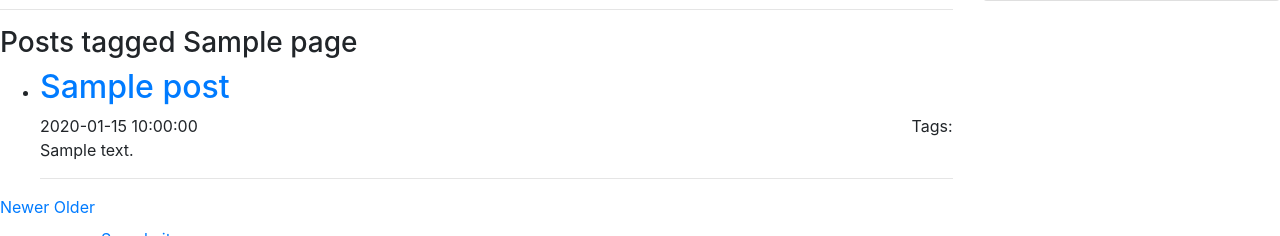
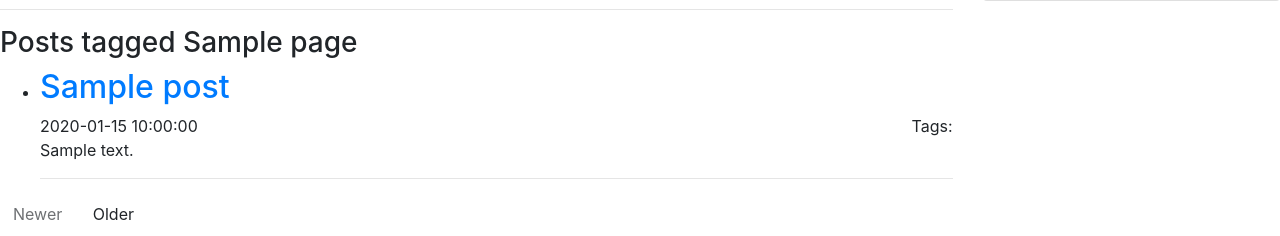
Before and after one commit to giacomocaironi/giacomocaironi.github.io, a Python web app: template templates/tag.html in a window 1280 px wide. Shown: the part 121-357 px from the top of the page. Run offline with Jinja, Linux system fonts and the light colour scheme; the template is opened without the code that fills it: most values are stand-ins (such as "Sample title", 1, 10 or a date in 2020); some libraries are stand-ins or nearby versions.

Commit message:
Better pagination buttons

```diff
--- /dev/null
+++ b/templates/pagination.html
@@ -0,0 +1,12 @@
+<div id='blog-pagination'>
+  {% if page.paginator.previous_page_url %}
+    <a class='btn button-dark' href="{{ page.paginator.previous_page_url }}">Newer</a>
+  {% else %}
+    <a class='btn button-dark disabled' href="">Newer</a>
+  {% endif %}
+  {% if page.paginator.next_page_url %}
+    <a class='btn button-dark' href="{{ page.paginator.next_page_url }}">Older</a>
+  {% else %}
+    <a class='btn button-dark disabled' href="">Older</a>
+  {% endif %}
+</div>
--- a/templates/tag.html
+++ b/templates/tag.html
@@ -24,18 +24,9 @@
         {% include "post_front.html" %}
       {% endfor %}
     </ul>
-    <div id='blog-pagination'>
-      {% if page.paginator.previous_page_url %}
-        <a class='button button-dark' href="{{ page.paginator.previous_page_url }}">Newer</a>
-      {% else %}
-        <a class='button button-dark disabled' href="">Newer</a>
-      {% endif %}
-      {% if page.paginator.next_page_url %}
-        <a class='button button-dark' href="{{ page.paginator.next_page_url }}">Older</a>
-      {% else %}
-        <a class='button button-dark disabled' href="">Older</a>
-      {% endif %}
-    </div>
+
+    {% include 'pagination.html' %}
+
   </div>
   <div class="col-md-12 col-lg-3">
     {% include "tag_list.html" %}
```
Also changed, not shown: templates/blog_index.html (+1 -12 lines).
